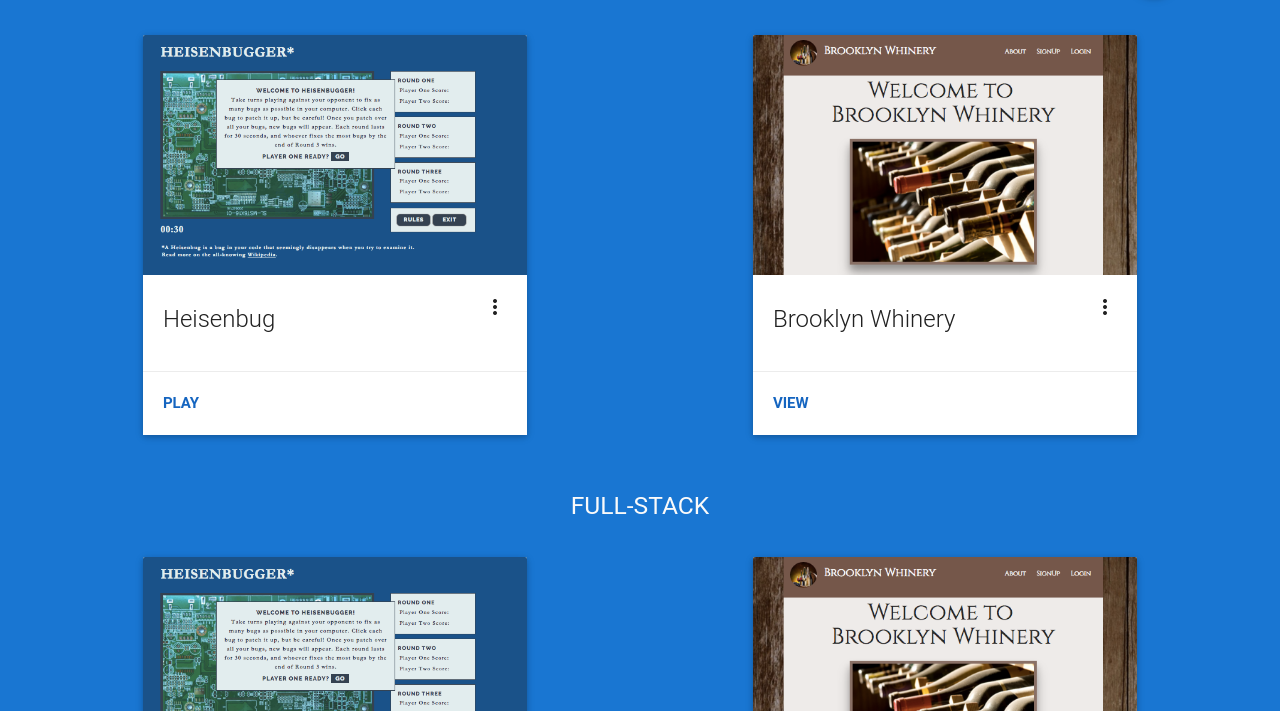
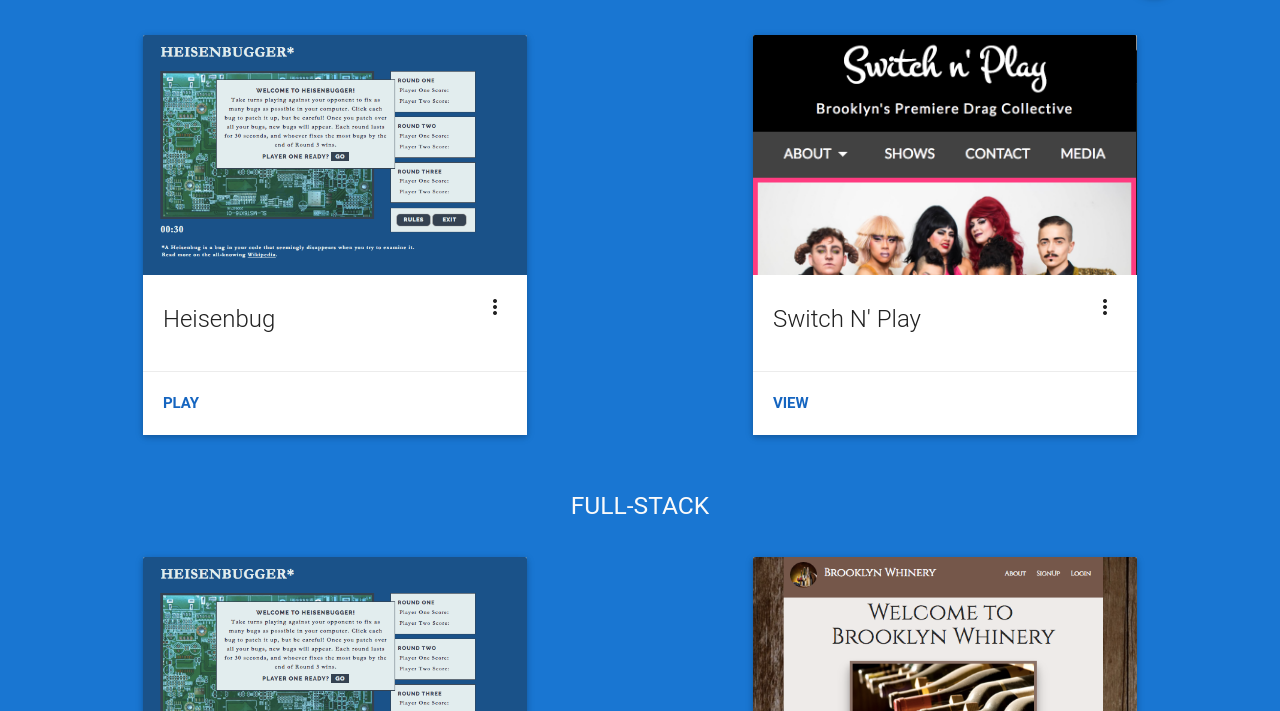
Before and after one commit to mermatriarchy/hailey-codes, a plain HTML site: page index.html in a window 1280 px wide. Shown: the part 755-1466 px from the top of the page. Drawn offline with Linux system fonts and the light colour scheme; a web font is replaced by a local one.

Commit message:
update cards

```diff
--- a/index.html
+++ b/index.html
@@ -109,24 +109,24 @@
 
           </div>
           </div>
-        <!--Bk Whinery card-->
+        <!--SnP card-->
           <div class="col s12 m6 l4 center-card">
           <div class="card medium hoverable" id="wine">
 
             <div class="card-image">
-              <img src="public/img/BKWhinery-thumb.png" alt="BKWhinery-thumb">
+              <img src="public/img/switchnplay-thumb.png" alt="SnP-thumb">
             </div>
             <div class="card-content">
-           <span class="card-title activator grey-text text-darken-4">Brooklyn Whinery<i class="material-icons right">more_vert</i></span>
+           <span class="card-title activator grey-text text-darken-4">Switch N' Play<i class="material-icons right">more_vert</i></span>
               </div>
               <div class="card-reveal grey-text text-darken-4">
-              <span class="card-title">Brooklyn Whinery<i class="material-icons right">close</i></span>
-              <p>A forum where users can generate wine tasting menus based on their mood.</p>
-              <p>Built with Ruby (Sinatra framework), JavaScript, jQuery, HTML and CSS.</p>
+              <span class="card-title">Switch N' Play<i class="material-icons right">close</i></span>
+              <p>Site redesign for the drag collective Switch N' Play.</p>
+              <p>Built with JavaScript, jQuery, HTML and CSS.</p>
               </div>
 
             <div class="card-action">
-              <a href="https://brooklyn-whinery.herokuapp.com/" class="blue-text text-darken-3">View</a>
+              <a href="https://www.switchnplay.com" class="blue-text text-darken-3">View</a>
             </div>
             </div>
             </div>
```
Also changed, not shown: public/img/switchnplay-thumb.png (added).
